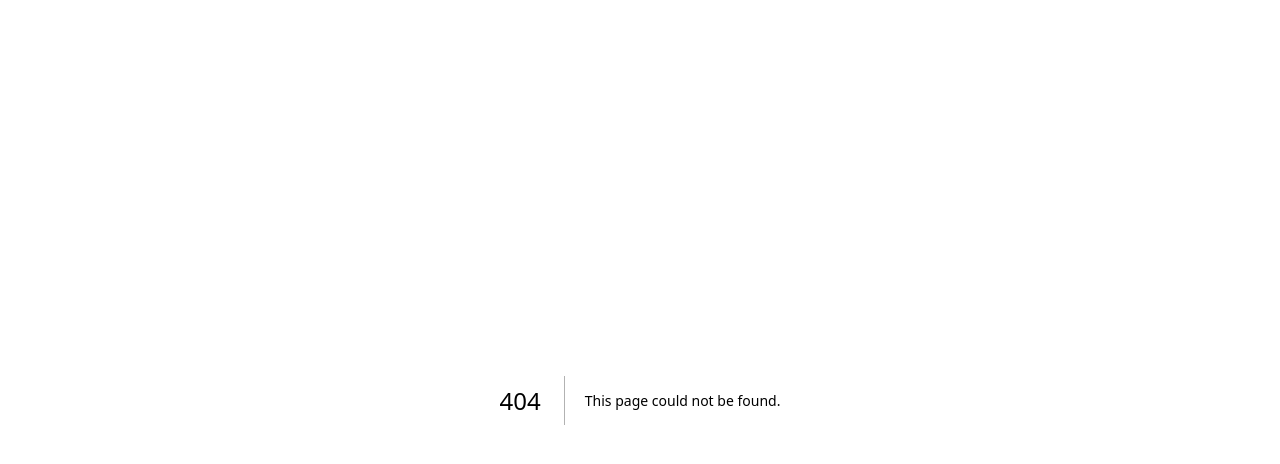
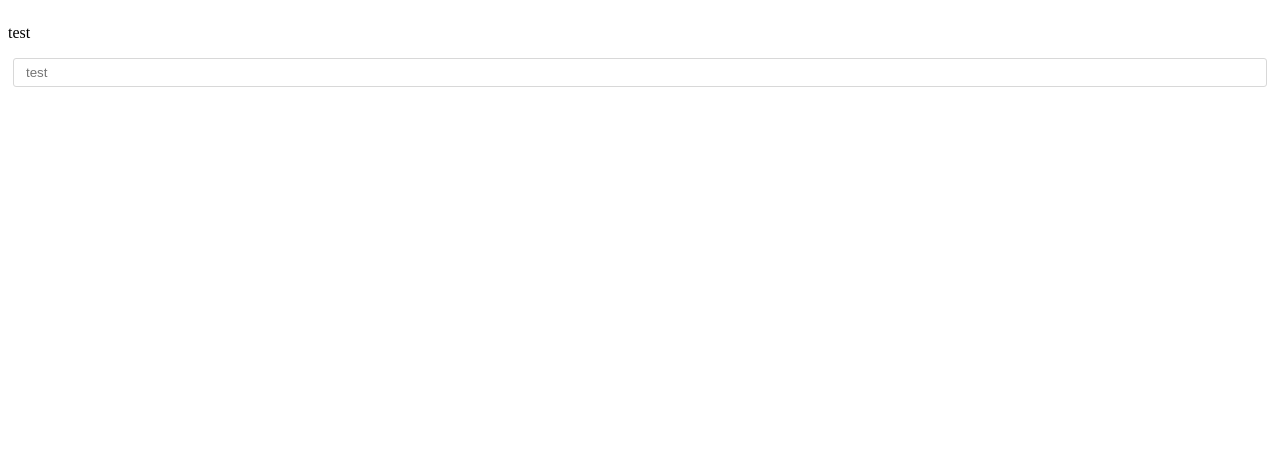
Before and after one commit to cfbstrong/wenjuan-client, a Next.js app: page /question/1 in a window 1280 px wide. Before the commit this address had no page. Shown: the top 464 px of the page. Built offline with nearby package versions, Linux system fonts and the light colour scheme.

Commit message:
feature: add page [id].tsx, http://localhost:3000/question/id

```diff
--- a/src/components/QuestionComponents/QuestionInput.module.scss
+++ b/src/components/QuestionComponents/QuestionInput.module.scss
@@ -1,9 +1,11 @@
-input-wrapper {
+.input-wrapper {
   margin-bottom: 16px;
   padding: 0 5px;
 
   input {
+    width: 100%;
     border: 1px solid #d8d8d8;
     border-radius: 3px;
+    padding: 6px 12px;
   }
 }
--- /dev/null
+++ b/src/pages/question/[id].tsx
@@ -0,0 +1,19 @@
+import Head from "next/head";
+import QuestionInput from "@/components/QuestionComponents/QuestionInput";
+
+export default function Home() {
+  return (
+    <>
+      <Head>
+        <title>Create Next App</title>
+        <meta name="description" content="Generated by create next app" />
+        <meta name="viewport" content="width=device-width, initial-scale=1" />
+        <link rel="icon" href="/favicon.ico" />
+      </Head>
+      <QuestionInput
+        fe_id={"123"}
+        props={{ title: "test", placeholder: "test" }}
+      />
+    </>
+  );
+}
--- a/src/styles/globals.css
+++ b/src/styles/globals.css
@@ -75,8 +75,6 @@
 
 * {
   box-sizing: border-box;
-  padding: 0;
-  margin: 0;
 }
 
 html,
@@ -87,12 +85,6 @@ body {
 
 body {
   color: rgb(var(--foreground-rgb));
-  background: linear-gradient(
-      to bottom,
-      transparent,
-      rgb(var(--background-end-rgb))
-    )
-    rgb(var(--background-start-rgb));
 }
 
 a {
```
Also changed, not shown: package.json (+4 -3 lines), 1 other file (tests, documents, lock files or other folders).
